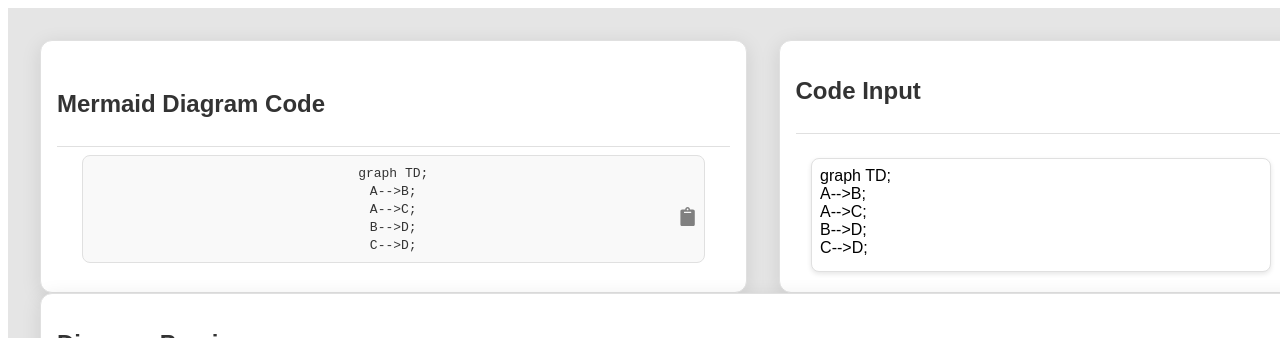
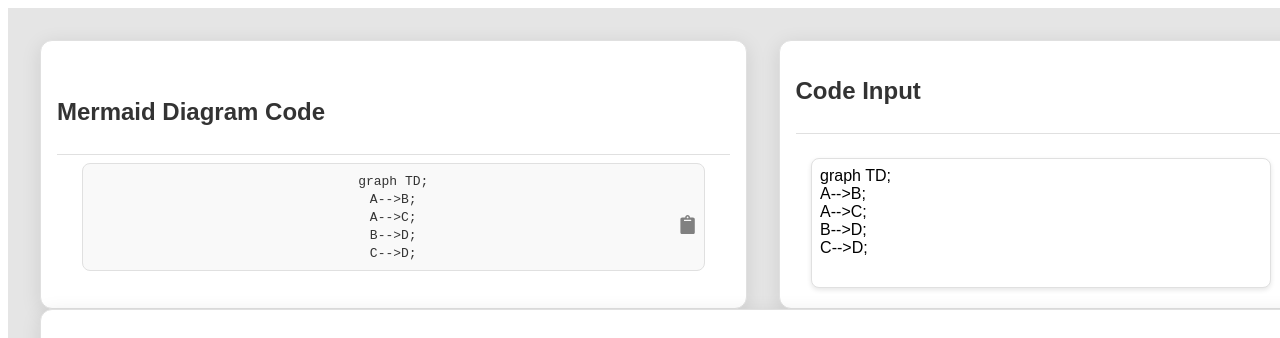
Before and after one commit to JxElektro/codetodraw, a React (Vite) app: page / in a window 1280 px wide. Shown: the top 338 px of the page. Built offline with nearby package versions, Linux system fonts and the light colour scheme.

Commit message:
chore: Ajustar estilos y comportamiento del textarea en App.jsx

```diff
--- a/src/App.jsx
+++ b/src/App.jsx
@@ -1,4 +1,4 @@
-import React, { useState } from 'react';
+import { useState, useEffect, useRef } from 'react';
 import styled from 'styled-components';
 import { FaClipboard } from 'react-icons/fa';
 import MermaidReact from 'mermaid-react';
@@ -32,7 +32,7 @@ const Card = styled.div`
   box-shadow: 0 4px 20px rgba(0, 0, 0, 0.1);
   background: #ffffff;
   transition: transform 0.2s, box-shadow 0.2s;
-  flex-grow: 1; /* Permite que las tarjetas crezcan según su contenido */
+  flex-grow: 1;
 
   &:hover {
     transform: translateY(-2px);
@@ -69,7 +69,7 @@ const CardContent = styled.div`
 `;
 
 const Pre = styled.pre`
-  width: 90%; /* Ajuste en el ancho */
+  width: 90%;
   padding: 0.5rem;
   border: 1px solid #e0e0e0;
   border-radius: 8px;
@@ -83,8 +83,9 @@ const Pre = styled.pre`
 `;
 
 const Textarea = styled.textarea`
-  width: 90%; /* Ajuste en el ancho */
-  height: 6rem; /* Aumentar altura para mayor comodidad */
+  width: 90%;
+  height: auto; /* Permitir que crezca automáticamente */
+  min-height: 6rem; /* Altura mínima */
   padding: 0.5rem;
   border: 1px solid #e0e0e0;
   border-radius: 8px;
@@ -123,12 +124,25 @@ const DiagramPreview = styled.div`
 
 function App() {
   const [inputCode, setInputCode] = useState("graph TD;\nA-->B;\nA-->C;\nB-->D;\nC-->D;");
+  const textareaRef = useRef(null);
 
   const handleCopy = () => {
     navigator.clipboard.writeText(inputCode).then(() => {
       alert("Code copied to clipboard!");
     });
   };
+
+  const handleChange = (e) => {
+    setInputCode(e.target.value);
+  };
+
+  // Ajustar la altura del textarea dinámicamente
+  useEffect(() => {
+    if (textareaRef.current) {
+      textareaRef.current.style.height = 'auto'; // Resetea la altura
+      textareaRef.current.style.height = `${textareaRef.current.scrollHeight}px`; // Ajusta a la altura del contenido
+    }
+  }, [inputCode]);
 
   return (
     <Container>
@@ -153,9 +167,10 @@ function App() {
           </CardHeader>
           <CardContent>
             <Textarea
+              ref={textareaRef}
               placeholder="Enter your code here..."
               value={inputCode}
-              onChange={(e) => setInputCode(e.target.value)}
+              onChange={handleChange}
             />
           </CardContent>
         </CodeInputCard>
```
